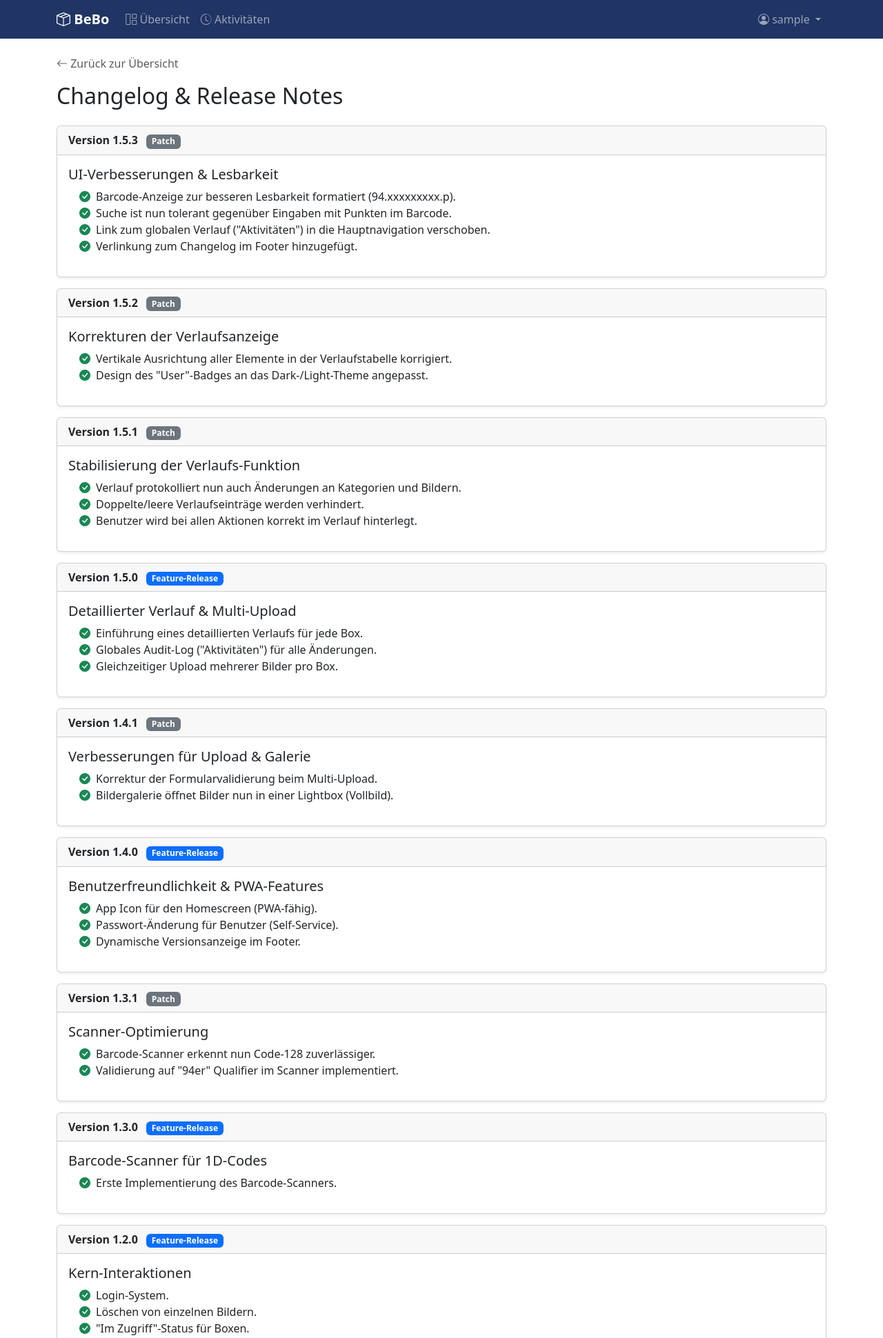
After one commit to JOHBECHTOLD/BeBo, a Django app: page /changelog/ in a window 1280 px wide. The commit adds this page. Shown: the top 1940 px of the page at 69% size. Run offline with Django 5.2, Linux system fonts and the light colour scheme; the visitor is signed in with stand-in values (Sample User, id 1); some libraries are stand-ins or nearby versions.

Commit message:
Patch v1.5.3: Add changelog and improve UI/UX
- Add a dedicated changelog page, accessible from the footer.
- Format barcode display for improved readability (e.g., 94.xxx.y).
- Make barcode search tolerant to inputs with or without dots.
- Relocate 'Activities' link to the main navbar for easier access.
- Add an icon to the 'Dashboard' link for UI consistency.

```diff
--- /dev/null
+++ b/inventory/templatetags/inventory_extras.py
@@ -0,0 +1,18 @@
+# Erstellt in Version 1.5.3
+from django import template
+
+register = template.Library()
+
+@register.filter(name='format_barcode')
+def format_barcode(value):
+    """
+    Formatiert einen 12-stelligen Barcode in das Format 94.xxxxxxxxx.p.
+    Beispiel: '941234567895' -> '94.123456789.5'
+    """
+    # Prüft, ob der Wert ein String ist, genau 12 Zeichen lang und nur aus Ziffern besteht.
+    if isinstance(value, str) and len(value) == 12 and value.isdigit():
+        # Baut den neuen String mit Punkten zusammen.
+        return f"{value[:2]}.{value[2:11]}.{value[11:]}"
+
+    # Wenn der Wert nicht dem erwarteten Format entspricht, gib ihn unverändert zurück.
+    return value
--- a/inventory/urls.py
+++ b/inventory/urls.py
@@ -9,4 +9,5 @@ urlpatterns = [
     path('box/<str:label>/delete/', views.box_delete, name='box_delete'),
     path('image/<int:image_id>/delete/', views.image_delete, name='image_delete'),
     path('history/', views.global_history, name='global_history'),
+    path('changelog/', views.changelog_view, name='changelog'),
 ]
--- a/inventory/views.py
+++ b/inventory/views.py
@@ -15,8 +15,14 @@ def dashboard(request):
 
     # 3. Wenn gesucht wurde, filtern wir die Liste
     if query:
+        # Anpassung 1.5.3 Start
+        # Wir bereinigen den Suchbegriff, indem wir eventuelle Punkte entfernen.
+        # So funktioniert die Suche nach z.B. '94.123' und '94123' gleichermaßen.
+        clean_query_for_label = query.replace('.', '')
+        # Anpassung 1.5.3 Ende
+
         boxes = boxes.filter(
-            Q(label__icontains=query) |              # Suche im Barcode
+                    Q(label__icontains=clean_query_for_label) | # Suche im Barcode 1.5.3 Anpassung alt: Q(label__icontains=query) |
             Q(description__icontains=query) |        # Suche in Beschreibung
             Q(location__name__icontains=query) |     # Suche im Lagerort-Namen
             Q(categories__name__icontains=query)     # Suche in Kategorien
@@ -226,3 +232,8 @@ def global_history(request):
     return render(request, 'inventory/global_history.html', {
         'page_obj': page_obj
     })
+
+# View für die Changelog-Seite
+@login_required
+def changelog_view(request):
+    return render(request, 'inventory/changelog.html')
--- a/templates/base.html
+++ b/templates/base.html
@@ -95,8 +95,16 @@
         <div class="collapse navbar-collapse" id="navbarContent">
           <ul class="navbar-nav me-auto mb-2 mb-lg-0">
             <li class="nav-item">
-              <a class="nav-link" href="/">Übersicht</a>
+                <a class="nav-link" href="/">
+                    <i class="bi bi-grid-1x2"></i> Übersicht
+                 </a>
             </li>
+            <!-- Aktivitäten-Link hier -->
+            <li class="nav-item">
+                <a class="nav-link" href="{% url 'global_history' %}">
+                    <i class="bi bi-clock-history"></i> Aktivitäten
+                </a>
+             </li>
           </ul>
 
           <!-- Rechte Seite: User Menü -->
@@ -267,8 +275,11 @@
   <!-- Footer -->
   <footer class="py-4 mt-5 border-top">
       <div class="container text-center text-muted small">
-          <p class="mb-1">&copy; {% now "Y" %} Johannes Bechtold &bull; BeBo v{{ bebo_version }}</p>
-          <!-- Änderung: Text angepasst -->
+          <p class="mb-1">&copy; {% now "Y" %} Johannes Bechtold &bull;
+            <a href="{% url 'changelog' %}" target="_blank" class="text-muted text-decoration-none">
+                BeBo v{{ bebo_version }}
+            </a>
+          <!-- Slogan -->
           <p class="mb-0">Made with <i class="bi bi-heart-fill text-danger"></i> for tidiness</p>
        </div>
   </footer>
--- a/templates/inventory/box_detail.html
+++ b/templates/inventory/box_detail.html
@@ -1,4 +1,5 @@
 {% extends 'base.html' %}
+{% load inventory_extras %}
 
 {% block content %}
 <!-- Header Bereich -->
@@ -7,7 +8,7 @@
         <a href="{% url 'dashboard' %}" class="text-decoration-none text-muted mb-1 d-block">
             <i class="bi bi-arrow-left"></i> Zurück zur Übersicht
         </a>
-        <h1 class="h2 text-bebo font-monospace">{{ box.label }}</h1>
+        <h1 class="h2 text-bebo font-monospace">{{ box.label|format_barcode }}</h1>
     </div>
     <div>
         <a href="{% url 'box_edit' box.label %}" class="btn btn-outline-primary">
--- /dev/null
+++ b/templates/inventory/changelog.html
@@ -0,0 +1,176 @@
+{% extends 'base.html' %}
+
+{% block content %}
+<a href="{% url 'dashboard' %}" class="text-decoration-none text-muted mb-3 d-block">
+    <i class="bi bi-arrow-left"></i> Zurück zur Übersicht
+</a>
+
+<h1 class="h2 mb-4">Changelog & Release Notes</h1>
+
+<!-- v1.5.x -->
+<div class="card mb-3 shadow-sm">
+    <div class="card-header fw-bold">
+        Version 1.5.3 <span class="badge bg-secondary ms-2">Patch</span>
+    </div>
+    <div class="card-body">
+        <h5 class="card-title">UI-Verbesserungen & Lesbarkeit</h5>
+        <ul class="list-unstyled ps-3">
+            <li><i class="bi bi-check-circle-fill text-success me-2"></i>Barcode-Anzeige zur besseren Lesbarkeit formatiert (94.xxxxxxxxx.p).</li>
+            <li><i class="bi bi-check-circle-fill text-success me-2"></i>Suche ist nun tolerant gegenüber Eingaben mit Punkten im Barcode.</li>
+            <li><i class="bi bi-check-circle-fill text-success me-2"></i>Link zum globalen Verlauf ("Aktivitäten") in die Hauptnavigation verschoben.</li>
+            <li><i class="bi bi-check-circle-fill text-success me-2"></i>Verlinkung zum Changelog im Footer hinzugefügt.</li>
+        </ul>
+    </div>
+</div>
+
+<div class="card mb-3 shadow-sm">
+    <div class="card-header fw-bold">
+        Version 1.5.2 <span class="badge bg-secondary ms-2">Patch</span>
+    </div>
+    <div class="card-body">
+        <h5 class="card-title">Korrekturen der Verlaufsanzeige</h5>
+        <ul class="list-unstyled ps-3">
+            <li><i class="bi bi-check-circle-fill text-success me-2"></i>Vertikale Ausrichtung aller Elemente in der Verlaufstabelle korrigiert.</li>
+            <li><i class="bi bi-check-circle-fill text-success me-2"></i>Design des "User"-Badges an das Dark-/Light-Theme angepasst.</li>
+        </ul>
+    </div>
+</div>
+
+<div class="card mb-3 shadow-sm">
+    <div class="card-header fw-bold">
+        Version 1.5.1 <span class="badge bg-secondary ms-2">Patch</span>
+    </div>
+    <div class="card-body">
+        <h5 class="card-title">Stabilisierung der Verlaufs-Funktion</h5>
+        <ul class="list-unstyled ps-3">
+            <li><i class="bi bi-check-circle-fill text-success me-2"></i>Verlauf protokolliert nun auch Änderungen an Kategorien und Bildern.</li>
+            <li><i class="bi bi-check-circle-fill text-success me-2"></i>Doppelte/leere Verlaufseinträge werden verhindert.</li>
+            <li><i class="bi bi-check-circle-fill text-success me-2"></i>Benutzer wird bei allen Aktionen korrekt im Verlauf hinterlegt.</li>
+        </ul>
+    </div>
+</div>
+
+<div class="card mb-3 shadow-sm">
+    <div class="card-header fw-bold">
+        Version 1.5.0 <span class="badge bg-primary ms-2">Feature-Release</span>
+    </div>
+    <div class="card-body">
+        <h5 class="card-title">Detaillierter Verlauf & Multi-Upload</h5>
+        <ul class="list-unstyled ps-3">
+            <li><i class="bi bi-check-circle-fill text-success me-2"></i>Einführung eines detaillierten Verlaufs für jede Box.</li>
+            <li><i class="bi bi-check-circle-fill text-success me-2"></i>Globales Audit-Log ("Aktivitäten") für alle Änderungen.</li>
+            <li><i class="bi bi-check-circle-fill text-success me-2"></i>Gleichzeitiger Upload mehrerer Bilder pro Box.</li>
+        </ul>
+    </div>
+</div>
+
+<!-- v1.4.x -->
+<div class="card mb-3 shadow-sm">
+    <div class="card-header fw-bold">
+        Version 1.4.1 <span class="badge bg-secondary ms-2">Patch</span>
+    </div>
+    <div class="card-body">
+        <h5 class="card-title">Verbesserungen für Upload & Galerie</h5>
+        <ul class="list-unstyled ps-3">
+            <li><i class="bi bi-check-circle-fill text-success me-2"></i>Korrektur der Formularvalidierung beim Multi-Upload.</li>
+            <li><i class="bi bi-check-circle-fill text-success me-2"></i>Bildergalerie öffnet Bilder nun in einer Lightbox (Vollbild).</li>
+        </ul>
+    </div>
+</div>
+
+<div class="card mb-3 shadow-sm">
+    <div class="card-header fw-bold">
+        Version 1.4.0 <span class="badge bg-primary ms-2">Feature-Release</span>
+    </div>
+    <div class="card-body">
+        <h5 class="card-title">Benutzerfreundlichkeit & PWA-Features</h5>
+        <ul class="list-unstyled ps-3">
+            <li><i class="bi bi-check-circle-fill text-success me-2"></i>App Icon für den Homescreen (PWA-fähig).</li>
+            <li><i class="bi bi-check-circle-fill text-success me-2"></i>Passwort-Änderung für Benutzer (Self-Service).</li>
+            <li><i class="bi bi-check-circle-fill text-success me-2"></i>Dynamische Versionsanzeige im Footer.</li>
+        </ul>
+    </div>
+</div>
+
+<!-- v1.3.x -->
+<div class="card mb-3 shadow-sm">
+    <div class="card-header fw-bold">
+        Version 1.3.1 <span class="badge bg-secondary ms-2">Patch</span>
+    </div>
+    <div class="card-body">
+        <h5 class="card-title">Scanner-Optimierung</h5>
+        <ul class="list-unstyled ps-3">
+            <li><i class="bi bi-check-circle-fill text-success me-2"></i>Barcode-Scanner erkennt nun Code-128 zuverlässiger.</li>
+            <li><i class="bi bi-check-circle-fill text-success me-2"></i>Validierung auf "94er" Qualifier im Scanner implementiert.</li>
+        </ul>
+    </div>
+</div>
+
+<div class="card mb-3 shadow-sm">
+    <div class="card-header fw-bold">
+        Version 1.3.0 <span class="badge bg-primary ms-2">Feature-Release</span>
+    </div>
+    <div class="card-body">
+        <h5 class="card-title">Barcode-Scanner für 1D-Codes</h5>
+        <ul class="list-unstyled ps-3">
+            <li><i class="bi bi-check-circle-fill text-success me-2"></i>Erste Implementierung des Barcode-Scanners.</li>
+        </ul>
+    </div>
+</div>
+
+<!-- v1.2.x -->
+<div class="card mb-3 shadow-sm">
+    <div class="card-header fw-bold">
+        Version 1.2.0 <span class="badge bg-primary ms-2">Feature-Release</span>
+    </div>
+    <div class="card-body">
+        <h5 class="card-title">Kern-Interaktionen</h5>
+        <ul class="list-unstyled ps-3">
+            <li><i class="bi bi-check-circle-fill text-success me-2"></i>Login-System.</li>
+            <li><i class="bi bi-check-circle-fill text-success me-2"></i>Löschen von einzelnen Bildern.</li>
+            <li><i class="bi bi-check-circle-fill text-success me-2"></i>"Im Zugriff"-Status für Boxen.</li>
+        </ul>
+    </div>
+</div>
+
+<!-- v1.1.x -->
+<div class="card mb-3 shadow-sm">
+    <div class="card-header fw-bold">
+        Version 1.1.x <span class="badge bg-secondary ms-2">Patch</span>
+    </div>
+    <div class="card-body">
+        <h5 class="card-title">Deployment & Bugfixes</h5>
+        <ul class="list-unstyled ps-3">
+            <li><i class="bi bi-check-circle-fill text-success me-2"></i>Konfiguration für Proxy-Server (SSL) und statische Dateien (WhiteNoise).</li>
+            <li><i class="bi bi-check-circle-fill text-success me-2"></i>Fehlerbehebung für "Abbrechen"-Button und Formular-Rücksprünge.</li>
+        </ul>
+    </div>
+</div>
+
+<!-- v1.0.0 -->
+<div class="card mb-3 shadow-sm">
+    <div class="card-header fw-bold">
+        Version 1.0.0 <span class="badge bg-primary ms-2">Feature-Release</span>
+    </div>
+    <div class="card-body">
+        <h5 class="card-title">MVP (Minimum Viable Product)</h5>
+        <ul class="list-unstyled ps-3">
+            <li><i class="bi bi-check-circle-fill text-success me-2"></i>Grundlegende Funktionalität der Box-Verwaltung live geschaltet.</li>
+        </ul>
+    </div>
+</div>
+
+<!-- v0.x: Setup & Grundlagen -->
+<div class="card mb-3 shadow-sm">
+    <div class="card-header fw-bold">Projekt-Setup (Prä-Release)</div>
+    <div class="card-body">
+        <h5 class="card-title">Version 0.1 - 0.3</h5>
+        <ul class="list-unstyled ps-3">
+            <li><i class="bi bi-code-slash me-2 text-muted"></i>Frontend-Grundlagen, Bilder-Upload und Galerie (v0.3).</li>
+            <li><i class="bi bi-code-slash me-2 text-muted"></i>Backend-Logik und Admin-Interface (v0.2).</li>
+            <li><i class="bi bi-code-slash me-2 text-muted"></i>Grundlegendes Django-Projekt aufgesetzt (v0.1).</li>
+            <li><i class="bi bi-code-slash me-2 text-muted"></i>Initiales Projekt-Setup mit Docker.</li>
+        </ul>
+    </div>
+</div>
+{% endblock %}
--- a/templates/inventory/dashboard.html
+++ b/templates/inventory/dashboard.html
@@ -1,4 +1,5 @@
 {% extends 'base.html' %}
+{% load inventory_extras %}
 
 {% block content %}
 <div class="row mb-4 align-items-center">
@@ -46,7 +47,7 @@
             <!-- Header: 'bg-transparent' sorgt dafür, dass er die Farbe der Karte annimmt -->
             <div class="card-header border-bottom-0 pt-3 bg-transparent">
                 <div class="d-flex justify-content-between align-items-start">
-                    <span class="badge bg-bebo font-monospace">{{ box.label }}</span>
+                    <span class="badge bg-bebo font-monospace">{{ box.label|format_barcode }}</span>
                     {% if box.status == 'STORED' %}
                         <span class="badge bg-success"><i class="bi bi-check-circle"></i> Gelagert</span>
                     {% elif box.status == 'ACCESS' %}
```
Also changed, not shown: inventory/templatetags/__init__.py (added).
